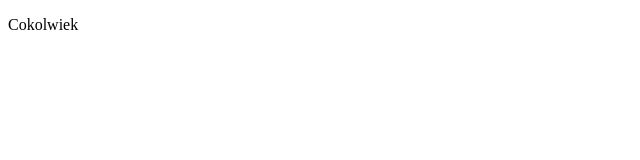
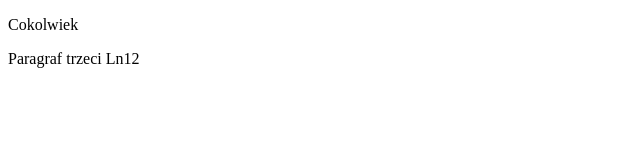
Before and after one commit to 7lukasjay/gitjestgit, a plain HTML site: page index.html in a window 1280 px wide. Shown: the whole page, without its empty margins (0-640 px from the left). Drawn offline with Linux system fonts and the light colour scheme.

Commit message:
trzeci paragraf

```diff
--- a/index.html
+++ b/index.html
@@ -8,5 +8,7 @@
 </head>
 <body>
     <p>Cokolwiek</p>
+
+    <p>Paragraf trzeci Ln12</p>
 </body>
 </html>
```
